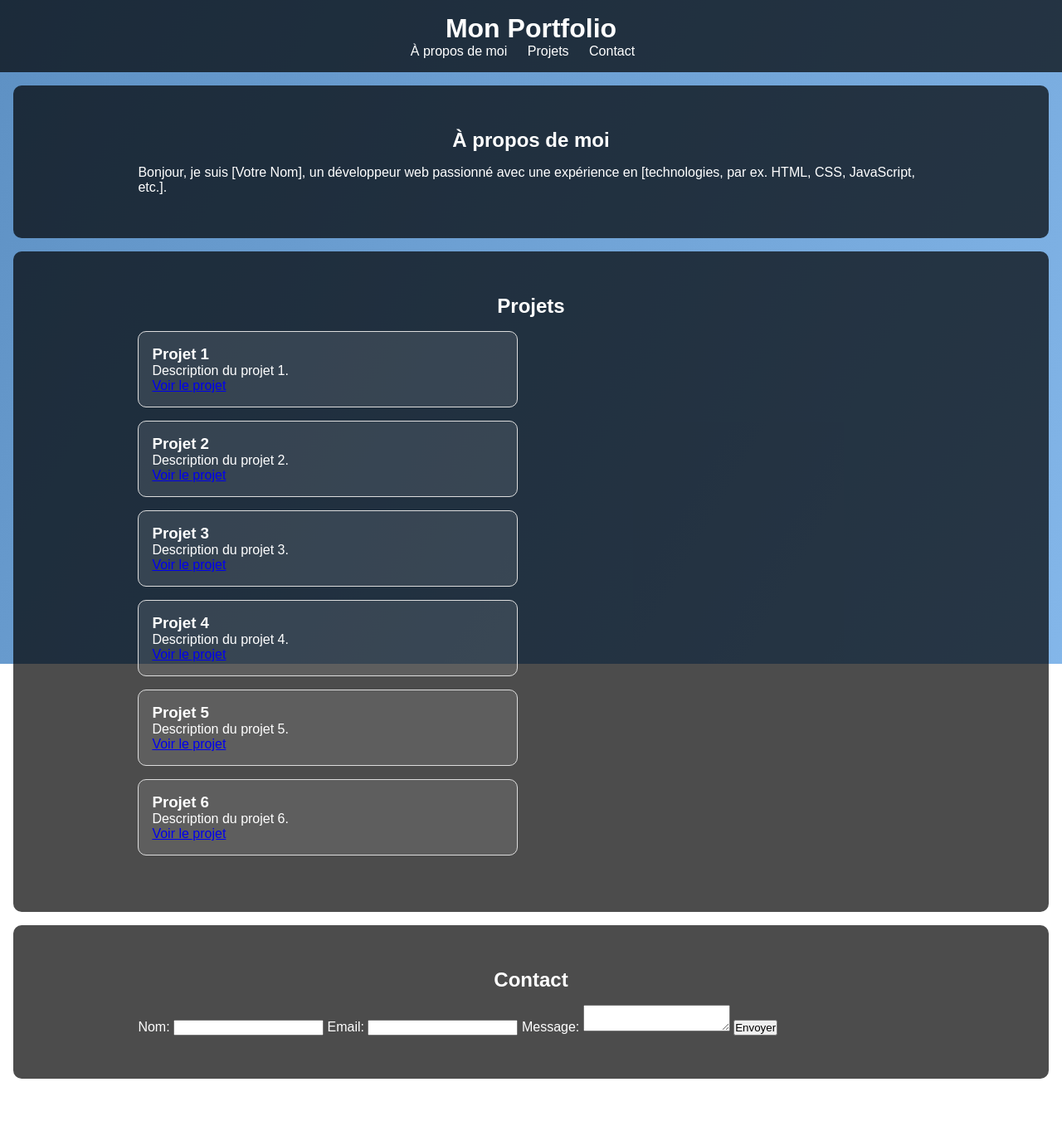
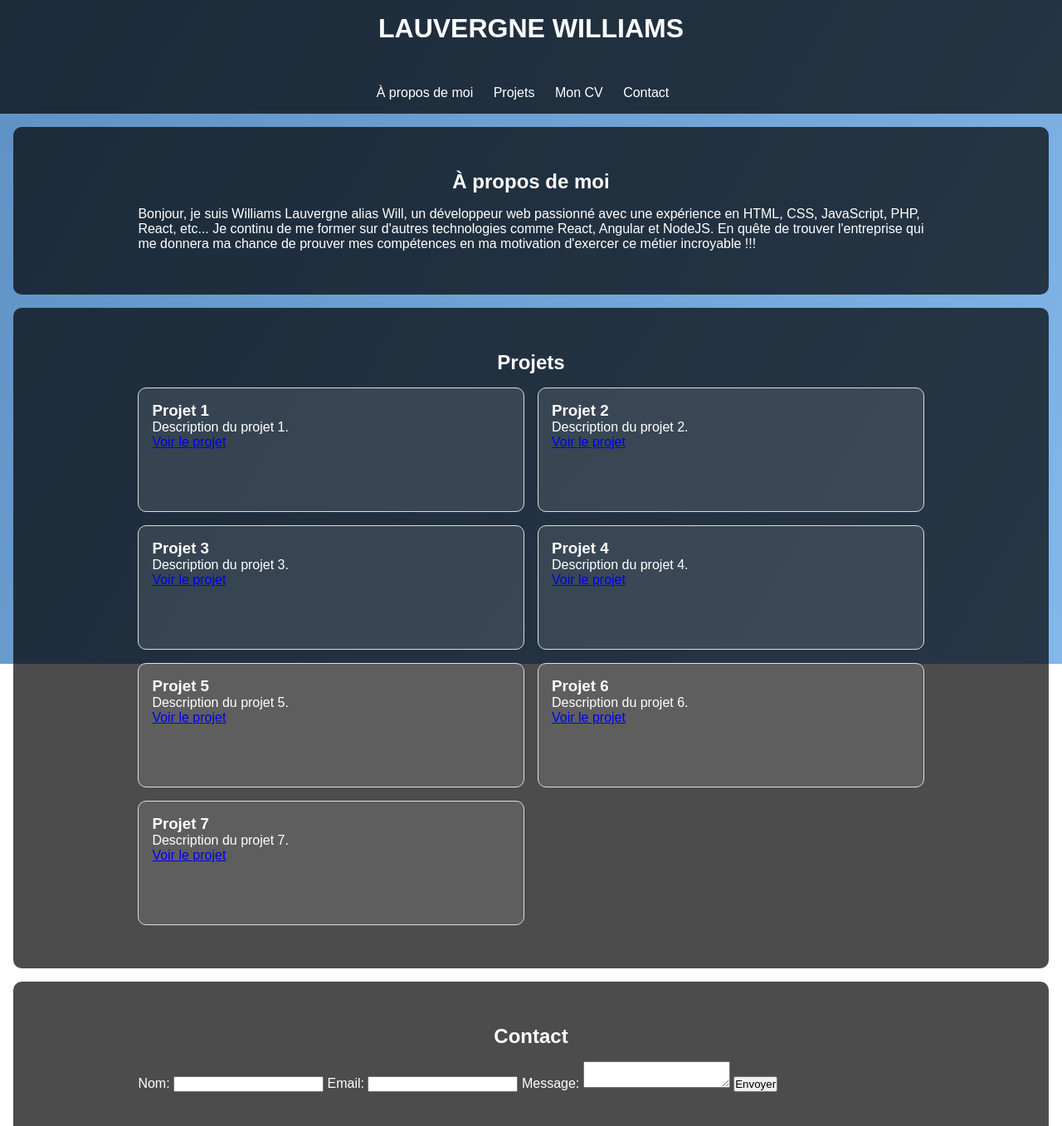
Before and after one commit to WillliamsL/WillliamsL.github.io, a plain HTML site: page index.html in a window 1280 px wide. Shown: the top 1357 px of the page at 83% size. Drawn offline with Linux system fonts and the light colour scheme.

Commit message:
maj avec projets ajouté

```diff
--- a/index.html
+++ b/index.html
@@ -9,24 +9,29 @@
 <body>
     <div class="background"></div>
     <header>
-        <h1>Mon Portfolio</h1>
+        <div class="header-content">
+            <h1>lauvergne williams</h1>
+        </div>
         <nav>
             <ul>
                 <li><a href="#about">À propos de moi</a></li>
                 <li><a href="#projects">Projets</a></li>
+                <li><a href="#cv">Mon CV</a></li>
                 <li><a href="#contact">Contact</a></li>
             </ul>
         </nav>
     </header>
+
     <section id="about">
         <div class="container">
             <h2>À propos de moi</h2>
-            <p>Bonjour, je suis [Votre Nom], un développeur web passionné avec une expérience en [technologies, par ex. HTML, CSS, JavaScript, etc.].</p>
+            <p>Bonjour, je suis Williams Lauvergne alias Will, un développeur web passionné avec une expérience en HTML, CSS, JavaScript, PHP, React, etc... Je continu de me former sur d'autres technologies comme React, Angular et NodeJS. En quête de trouver l'entreprise qui me donnera ma chance de prouver mes compétences en ma motivation d'exercer ce métier incroyable !!!</p>
         </div>
     </section>
-    <section id="projects" class="projects">
+    <section id="projects">
         <div class="container">
             <h2>Projets</h2>
+            <div class="projects">
                 <div class="project-item">
                     <h3>Projet 1</h3>
                     <p>Description du projet 1.</p>
@@ -45,17 +50,23 @@
                 <div class="project-item">
                     <h3>Projet 4</h3>
                     <p>Description du projet 4.</p>
-                <a href="/projets/Projet - Gestion de stock/index.html">Voir le projet</a>
+                    <a href="/projets/Projet - Nitescence Capillaire/Nitescence Capillaire/index.html">Voir le projet</a>
                 </div>
                 <div class="project-item">
                     <h3>Projet 5</h3>
                     <p>Description du projet 5.</p>
-                <a href="/projets/Projet - Gestion de stock/index.html">Voir le projet</a>
+                    <a href="/projets/Projet - pendu/index.html">Voir le projet</a>
                 </div>
                 <div class="project-item">
                     <h3>Projet 6</h3>
                     <p>Description du projet 6.</p>
-                <a href="/projets/Projet - Gestion de stock/index.html">Voir le projet</a>
+                    <a href="/projets/Projet - pong/dist/index.html">Voir le projet</a>
+                </div>
+                <div class="project-item">
+                    <h3>Projet 7</h3>
+                    <p>Description du projet 7.</p>
+                    <a href="/projets/Projet - TicTacToe/index.html">Voir le projet</a>
+                </div>
             </div>
         </div>
     </section>
--- a/style.css
+++ b/style.css
@@ -52,8 +52,14 @@ header {
     z-index: 1;
 }
 
+.header-content {
+    margin-bottom: 50px; /* Ajoutez de la marge en bas du titre */
+}
+
+
 header h1 {
     margin: 0;
+    text-transform: uppercase;
 }
 
 nav ul {
@@ -91,15 +97,14 @@ section h2 {
 }
 
 .projects {
-    display: flex;
-    flex-wrap: wrap;
-    justify-content: space-between;
+    display: grid;
+    grid-template-columns: repeat(2, 1fr); /* Deux colonnes */
+    gap: 1rem; /* Espace entre les éléments */
 }
 
 .project-item {
     background: rgba(255, 255, 255, 0.1);
-    width: calc(50% - 1rem); /* Pour deux colonnes avec un espace entre */
-    margin-bottom: 1rem;
+    height: 150px;
     padding: 1rem;
     border: 1px solid #ddd;
     border-radius: 10px;
@@ -107,7 +112,7 @@ section h2 {
 }
 
 @media (max-width: 768px) {
-    .project-item {
-        width: calc(100% - 2rem); /* Pour une seule colonne sur les écrans plus petits */
+    .projects {
+        grid-template-columns: 1fr; /* Une seule colonne sur les petits écrans */
     }
 }
```
Lines whose indentation alone changed are shown as unchanged.
